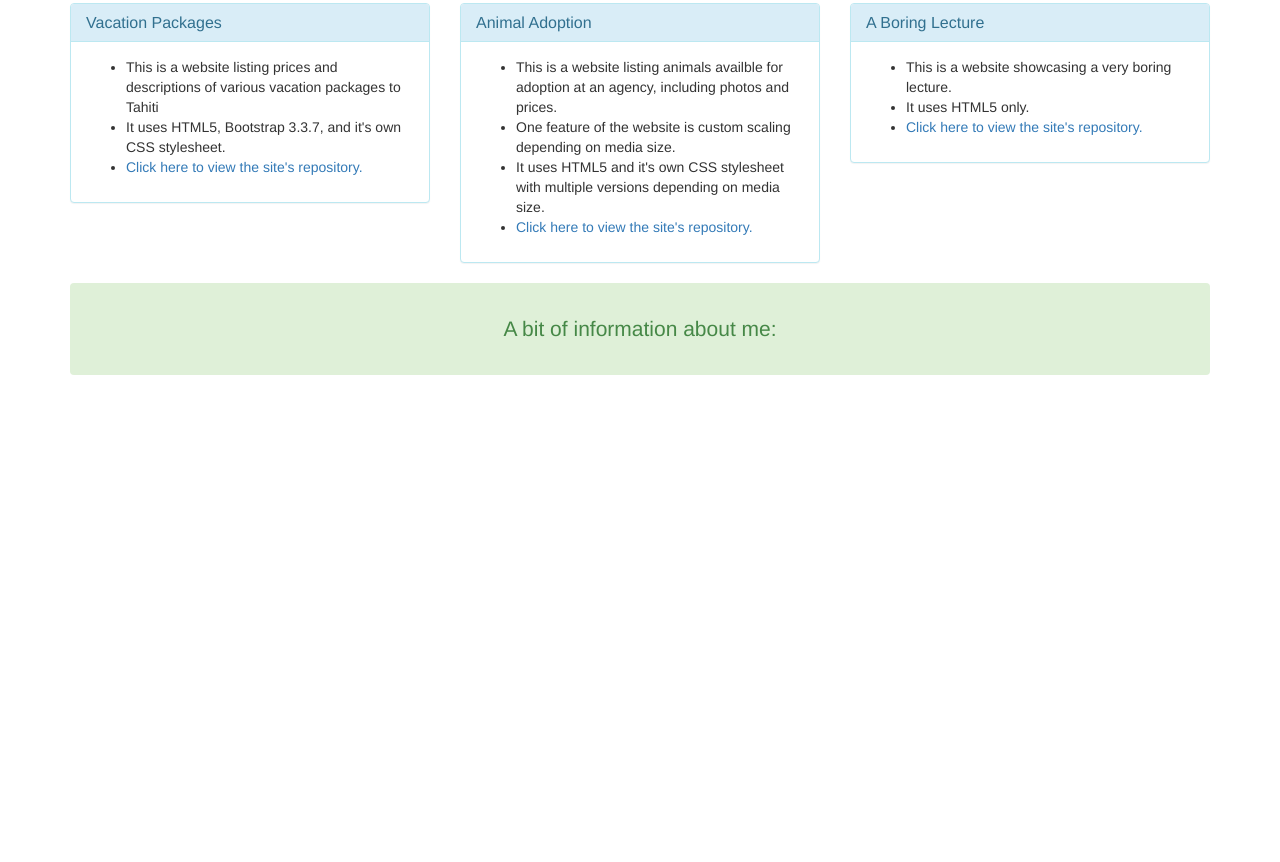
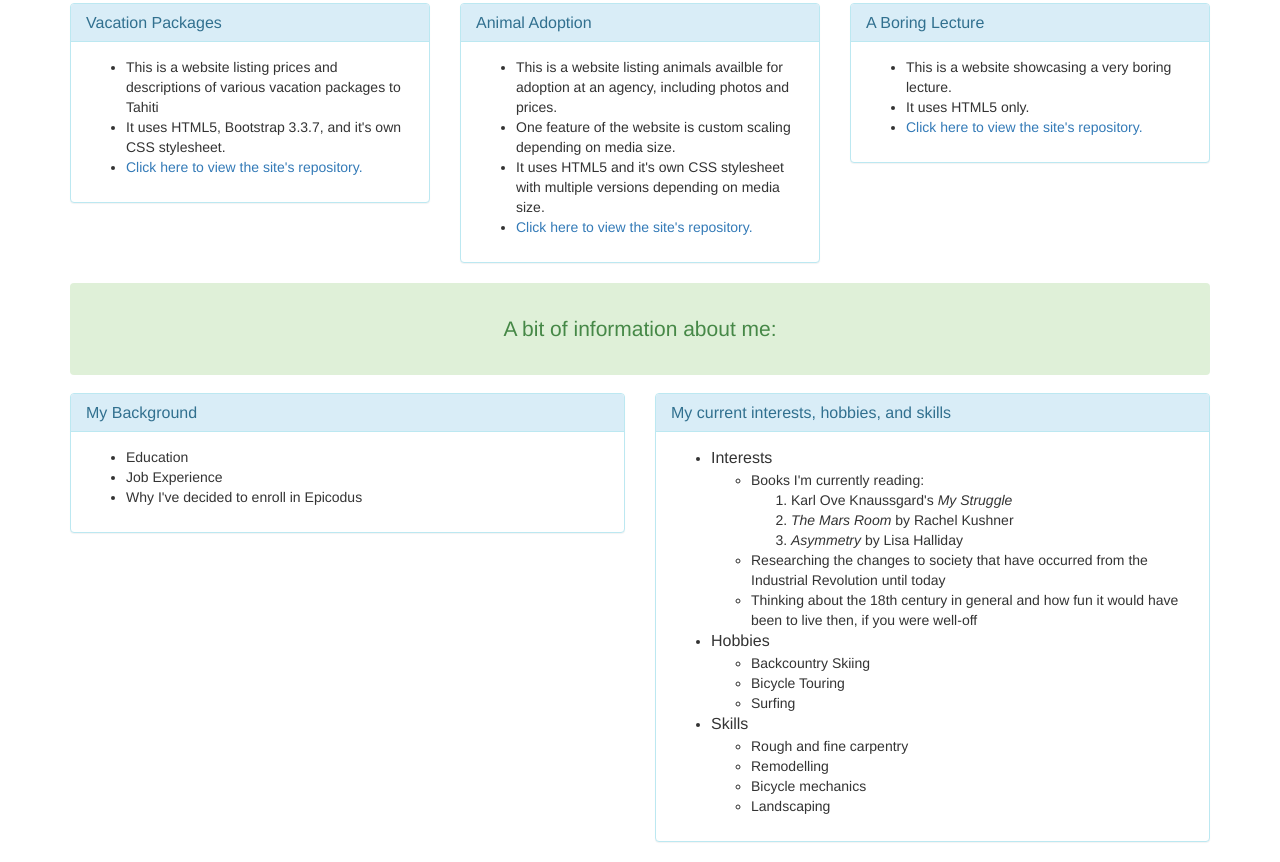
Before and after one commit to stuart-gill/portfolio, a plain HTML site: page index.html in a window 1280 px wide. Shown: the part 435-1297 px from the top of the page. Before the commit the page ends 828 px from the top, so only its background shows below. Drawn offline with Linux system fonts and the light colour scheme.

Commit message:
Add formatting to interests hobbies and skills section

```diff
--- a/css/styles.css
+++ b/css/styles.css
@@ -14,6 +14,11 @@
 }
 
 #profile-pic {
-  height: 100%;
   width: 100%;
+  height: auto;
+  float: right;
 }
+
+.strong-list {
+
+}
--- a/index.html
+++ b/index.html
@@ -12,7 +12,7 @@
         <div class="row">
           <div class="col-md-9">
             <h1 class="display-4">Hi, I'm Stuart</h1>
-            <p class="lead">Web Designer and Developer based in Seatlle, USA</p>
+            <p class="lead"><strong>Web Designer</strong> and <strong>Developer</strong> based in Seatlle, USA</p>
           </div>
           <div class="col-md-3"?>
             <img src = "img/stu.jpg" alt="pic of stu" id=profile-pic>
@@ -70,6 +70,57 @@
       <div class="titlebar">
         <h2 class="lead">A bit of information about me:</h2>
       </div>
+      <div class="row">
+        <div class="col-md-6">
+          <div class="panel panel-info">
+            <div class="panel-heading">
+            <h2 class="panel-title">My Background</h2>
+            </div>
+            <div class="panel-body">
+              <ul>
+                <li>Education</li>
+                <li>Job Experience</li>
+                <li>Why I've decided to enroll in Epicodus</li>
+              </ul>
+            </div>
+          </div>
+        </div>
+        <div class="col-md-6">
+          <div class="panel panel-info">
+            <div class="panel-heading">
+            <h2 class="panel-title">My current interests, hobbies, and skills</h2>
+            </div>
+            <div class="panel-body">
+              <ul>
+                <li><span class="panel-title">Interests</span></li>
+                  <ul>
+                    <li>Books I'm currently reading:</li>
+                      <ol>
+                        <li>Karl Ove Knaussgard's <em>My Struggle</em></li>
+                        <li><em>The Mars Room</em> by Rachel Kushner</li>
+                        <li><em>Asymmetry</em> by Lisa Halliday</li>
+                      </ol>
+                    <li>Researching the changes to society that have occurred from the Industrial Revolution until today</li>
+                    <li>Thinking about the 18th century in general and how fun it would have been to live then, if you were well-off</li>
+                  </ul>
+                <li><span class="panel-title">Hobbies</span></li>
+                  <ul>
+                    <li>Backcountry Skiing</li>
+                    <li>Bicycle Touring</li>
+                    <li>Surfing</li>
+                  </ul>
+                <li><span class="panel-title">Skills</span></li>
+                  <ul>
+                    <li>Rough and fine carpentry</li>
+                    <li>Remodelling</li>
+                    <li>Bicycle mechanics</li>
+                    <li>Landscaping</li>
+                  </ul>
+              </ul>
+            </div>
+          </div>
+        </div>
+      </div>
     </div>
   </body>
 </html>
```
